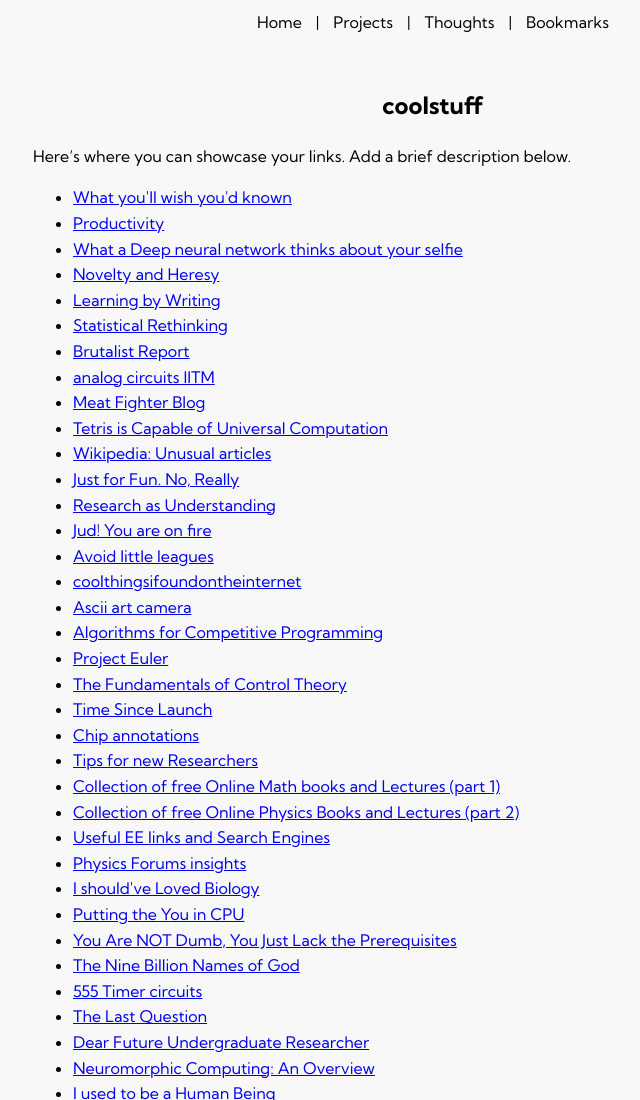
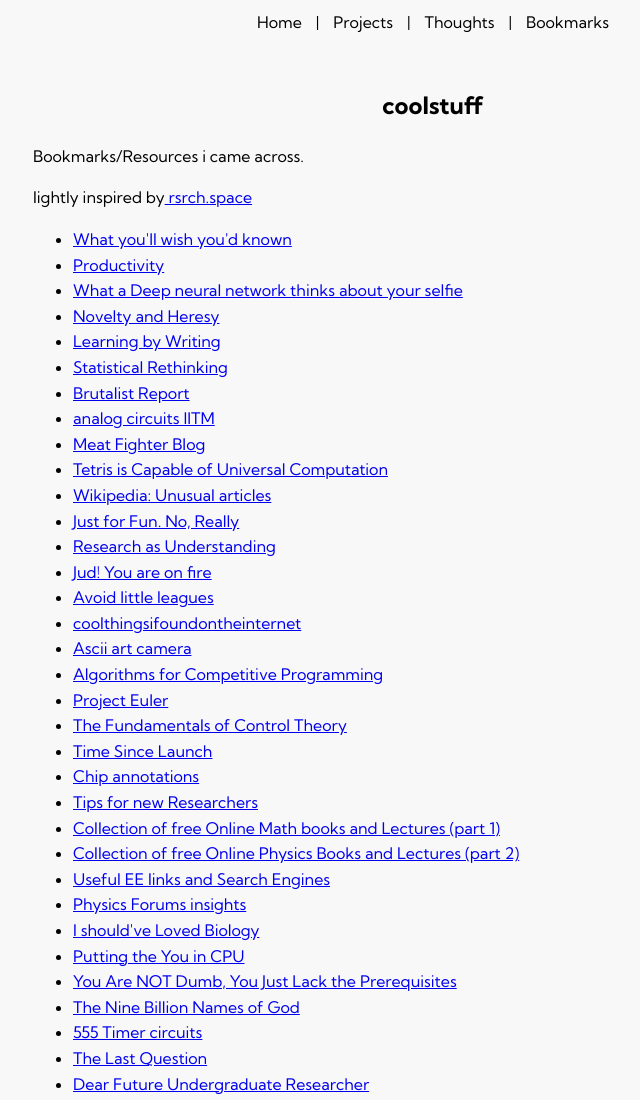
Before and after one commit to Aditya-1020/Personal-website, a plain HTML site: page bookmarks_links.html in a window 1280 px wide. Shown: the top 1100 px of the page, without its empty margins (207-847 px from the left). Drawn offline with Linux system fonts and the light colour scheme.

Commit message:
adding rscrh.space link

```diff
--- a/bookmarks_links.html
+++ b/bookmarks_links.html
@@ -22,7 +22,8 @@
         <div class="center-content">
             <h2>coolstuff</h2>
         </div>
-        <p>Here’s where you can showcase your links. Add a brief description below.</p>
+        <p>Bookmarks/Resources i came across.</p>
+        <p>lightly inspired by<a href="https://www.rsrch.space/" target="_blank"> rsrch.space</a></p>
         <ul>
             <li><a href="https://paulgraham.com/hs.html" target="_blank">What you'll wish you'd known</a></li>
             <li><a href="https://blog.samaltman.com/productivity" target="_blank">Productivity</a></li>
```
